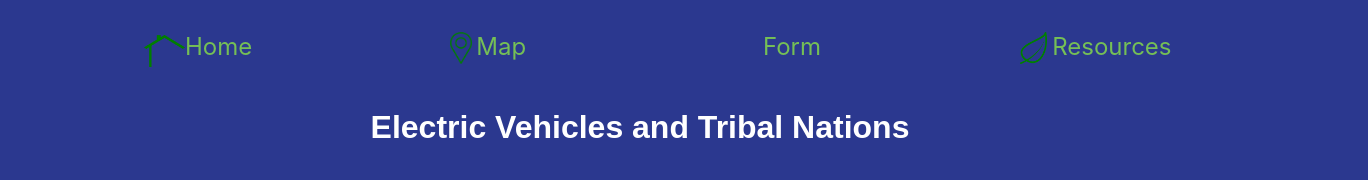
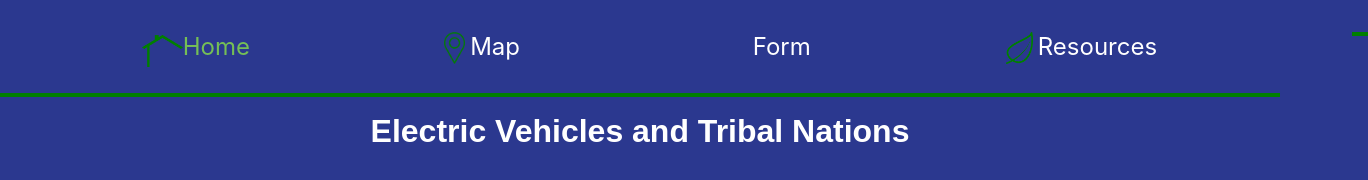
Before and after one commit to samccarr/samccarr.github.io, a plain HTML site: page index.html in a window 1280 px wide. Shown: the whole page, 1368 px wide, since content can reach past the window. Drawn offline with Linux system fonts and the light colour scheme.

Commit message:
Update index.html

```diff
--- a/index.html
+++ b/index.html
@@ -11,18 +11,19 @@
         </div>
         <div>
             <img class="nav-icon" src="Assets/location_pin.png">
-            <a href="map.html" class="current-page">Map</a>
+            <a href="map.html">Map</a>
         </div>
         <div>
-            <a href="form.html" class="current-page">Form</a>
+            <a href="form.html">Form</a>
         </div>
         <div>
             <img class="nav-icon" src="Assets/leaf.png">
-            <a href="sources.html" class="current-page">Resources</a>
+            <a href="sources.html">Resources</a>
         </div>
     </div>
-    </div>
-      <h1>Electric Vehicles and Tribal Nations</h1>
-    </div>
+    <div class="active-indicator"></div> <!-- The dynamic underline element -->
+    <h1>Electric Vehicles and Tribal Nations</h1>
+    <!-- JavaScript file -->
+    <script src="active-nav.js"></script>
   </body>
 </html>
```
